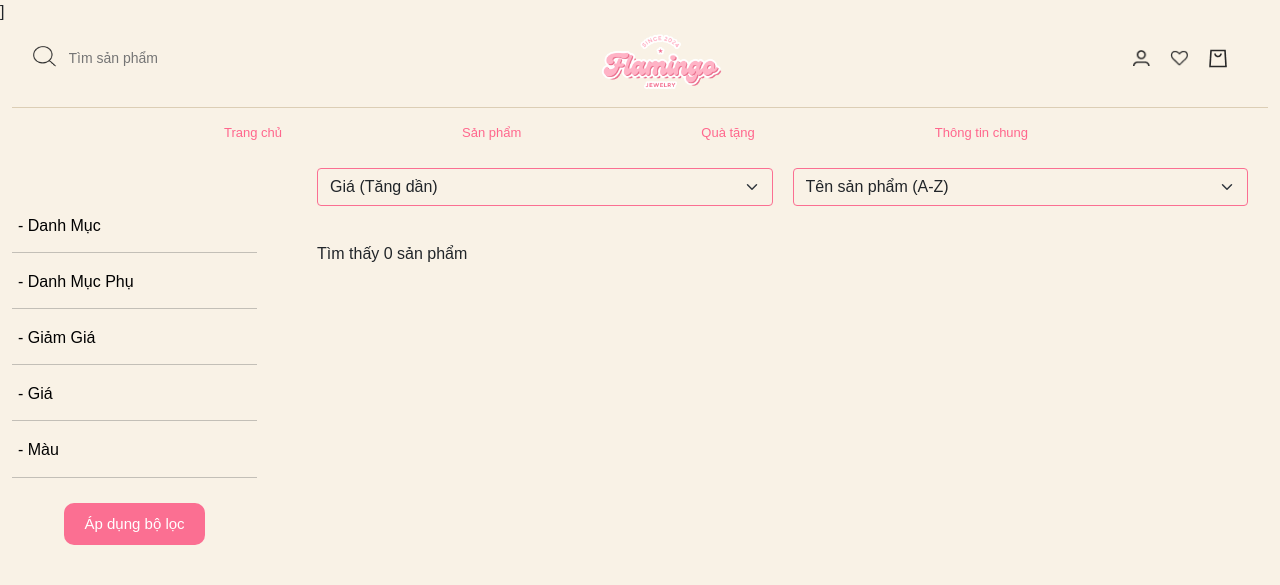
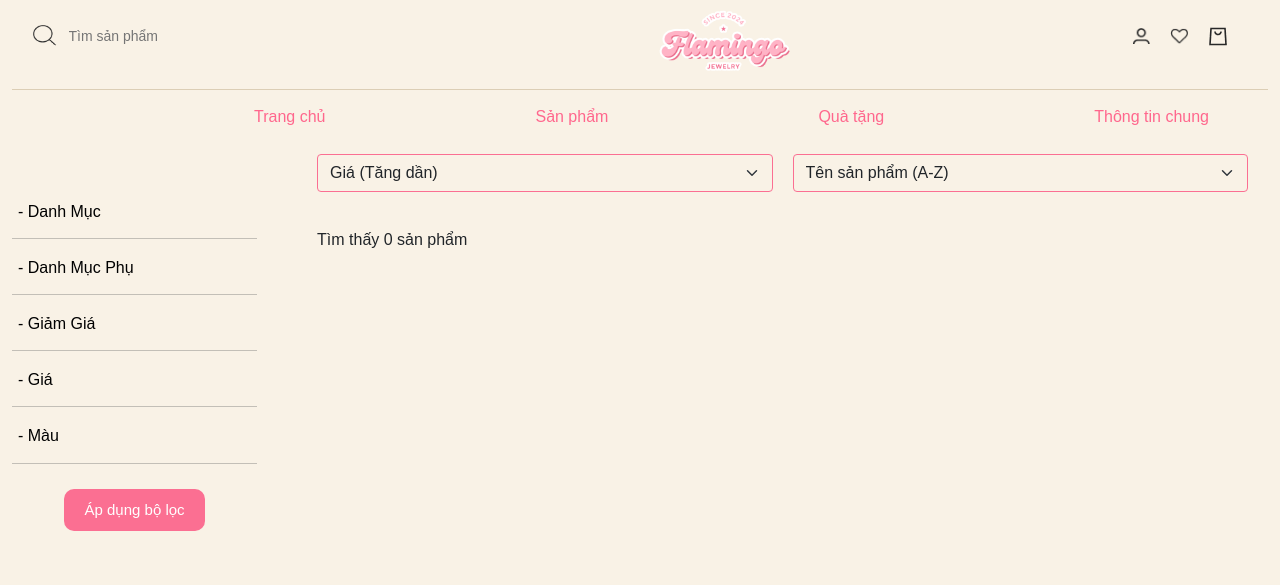
Before and after one commit to ZQuangstp1/GROUP3-WEB, a PHP site: page /product-list.php in a window 1280 px wide; the page is wider, and only the part inside the window is pictured. Shown: the top 585 px of that part. Run offline with PHP 8.4, Linux system fonts and the light colour scheme; data that the repository does not hold is empty.

Commit message:
add more margin left to menu

```diff
--- a/header.php
+++ b/header.php
@@ -87,7 +87,7 @@
     align-items: center;
     margin-top: 3px;
     margin-right: 50px;
-    margin-left: 20px;
+    margin-left: 90px;
     max-width: 20%;
     padding-top: 5px;
 }
--- a/product-list.php
+++ b/product-list.php
@@ -5,7 +5,7 @@
     <meta name="viewport" content="width=device-width, initial-scale=1.0">
     <title>Product List</title>
     <link href="https://cdn.jsdelivr.net/npm/bootstrap@5.0.2/dist/css/bootstrap.min.css" rel="stylesheet">
-    <link href="product-list.css" rel="stylesheet">]
+    <link href="product-list.css" rel="stylesheet">
     <script src="https://code.jquery.com/jquery-3.5.1.js"></script>
     <link rel="stylesheet" href="https://cdnjs.cloudflare.com/ajax/libs/font-awesome/4.7.0/css/font-awesome.min.css">
     <script>
--- a/stylemenu.css
+++ b/stylemenu.css
@@ -40,11 +40,11 @@ nav{
     color: #ff678d;
     display: block;
     padding: 10px 25px;
-    margin-left: 30px;
+    margin-left: 60px;
     /* padding: 18px 20px; */
     text-decoration: none;
     font-family: Barlow, sans-serif;
-    font-size: 13px;
+    font-size: 16px;
 }
 
 #main-menu ul.sub-menu{
@@ -57,7 +57,7 @@ nav{
     /* border: 1px solid #ab2647; */
     display: none;
     z-index: 999;
-    left:30px
+    left: 60px
 }
 
 #main-menu li:hover>ul.sub-menu{
```
